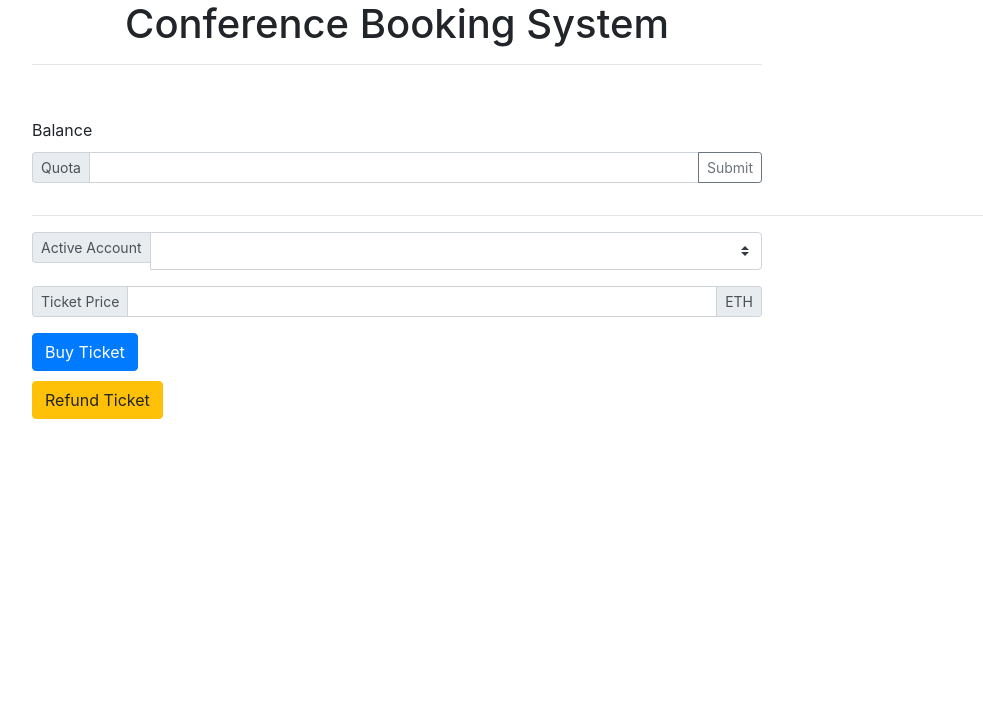
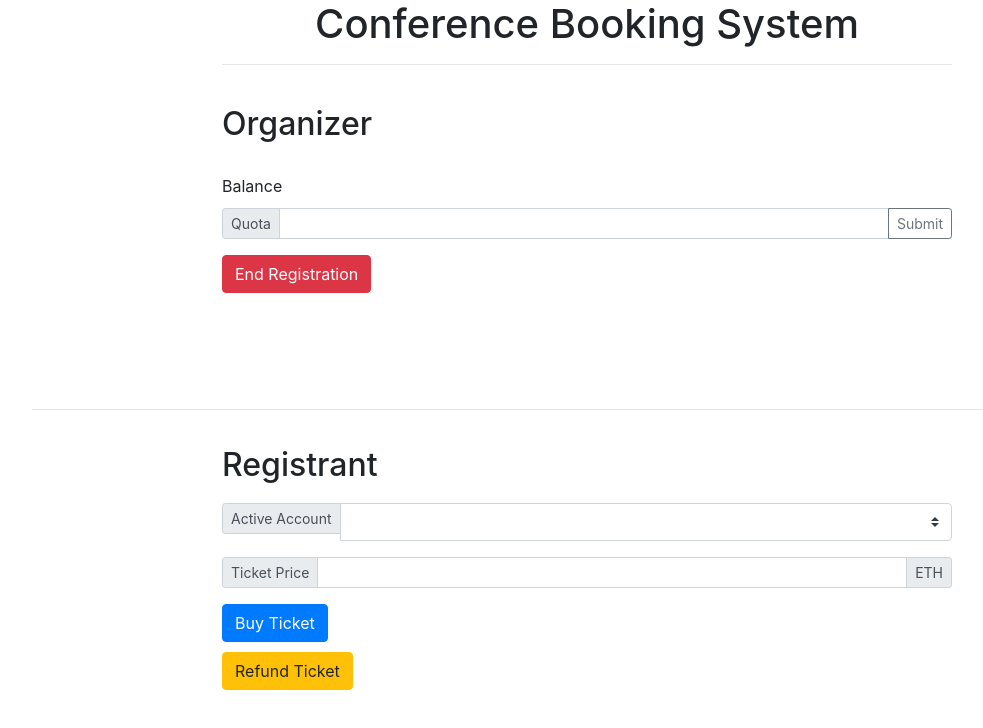
Before and after one commit to leftluoyi/conference, a plain HTML site: page src/index.html in a window 1280 px wide. Shown: the whole page, without its empty margins (53-1036 px from the left). Drawn offline with nearby package versions, Linux system fonts and the light colour scheme.

Commit message:
1. add end registrant button 2. optimize page

```diff
--- a/src/index.html
+++ b/src/index.html
@@ -11,42 +11,49 @@
   </head>
   <body>
     <div class="container">
-      <div class="row">
-        <div class="col-xs-12 col-sm-8 col-sm-push-2">
+      <div class="row justify-content-center">
+        <div class="col-8">
           <h1 class="text-center">Conference Booking System</h1>
           <hr/>
           <br/>
         </div>
       </div>
 
-      <div class="row">
-        <div class="col-xs-12 col-sm-8 col-sm-push-2">
+      <div class="row justify-content-center">
+        <div class="col-8">
+          <h2>Organizer</h2>
+        </div>
+      </div>
+      <div style="height:10px"></div>
+
+      <div class="row justify-content-center">
+        <div class="col-8">
           <span id="contract_address"></span>
         </div>
       </div>
-      <div class="row">
-        <div class="col-xs-12 col-sm-8 col-sm-push-2">
+      <div class="row justify-content-center">
+        <div class="col-8">
           <span id="organizer_address"></span>
         </div>
       </div>
 
       <div style="height:10px"></div>
 
-      <div class="row">
-        <div class="col-xs-12 col-sm-8 col-sm-push-2">
+      <div class="row justify-content-center">
+        <div class="col-8">
           <span id="num_registrant"></span>
         </div>
       </div>
-      <div class="row">
-        <div class="col-xs-12 col-sm-8 col-sm-push-2">
+      <div class="row justify-content-center">
+        <div class="col-8">
           <span id="balance">Balance</span>
         </div>
       </div>
 
       <div style="height:10px"></div>
 
-      <div class="row">
-        <div class="col-xs-12 col-sm-8 col-sm-push-2">
+      <div class="row justify-content-center">
+        <div class="col-8">
           <div class="input-group input-group-sm mb-3">
             <div class="input-group-prepend">
               <span class="input-group-text" id="inputGroup-sizing">Quota</span>
@@ -59,43 +66,57 @@
         </div>
       </div>
 
+      <div class="row justify-content-center">
+        <div class="col-8">
+          <button type="button" class="btn btn-danger" id="end_registration">End Registration</span>
+        </div>
+      </div>
+
+      <div style="height:100px"></div>
       <hr>
+      <div style="height:20px"></div>
+      <div class="row justify-content-center">
+        <div class="col-8">
+          <h2>Registrant</h2>
+        </div>
+      </div>
+      <div style="height:10px"></div>
 
-      <div class="row">
-        <div class="col-xs-12 col-sm-8 col-sm-push-2">
+      <div class="row justify-content-center">
+        <div class="col-8">
           <div class="input-group input-group-sm mb-3">
             <div class="input-group-prepend">
-              <span class="input-group-text" id="inputGroup-sizing">Active Account</span>
+              <span class="input-group-text">Active Account</span>
             </div>
             <select id="active_account" class="custom-select"></select>
           </div>
         </div>
       </div>
 
-      <div class="row">
-        <div class="col-xs-12 col-sm-8 col-sm-push-2">
+      <div class="row justify-content-center">
+        <div class="col-8">
           <div class="input-group input-group-sm mb-3">
             <div class="input-group-prepend">
-              <span class="input-group-text" id="inputGroup-sizing">Ticket Price</span>
+              <span class="input-group-text">Ticket Price</span>
             </div>
             <input id="price" type="text" class="form-control" aria-label="Default" aria-describedby="inputGroup-sizing-sm">
             <div class="input-group-append">
-              <span class="input-group-text" id="inputGroup-sizing">ETH</span>
+              <span class="input-group-text">ETH</span>
             </div>
           </div>
         </div>
       </div>
 
-      <div class="row">
-        <div class="col-12">
+      <div class="row justify-content-center">
+        <div class="col-8">
           <button type="button" class="btn btn-primary" id="buy_ticket">Buy Ticket</span>
         </div>
       </div>
 
       <div style="height:10px"></div>
 
-      <div class="row">
-        <div class="col-12">
+      <div class="row justify-content-center">
+        <div class="col-8">
           <button type="button" class="btn btn-warning" id="refund_ticket">Refund Ticket</span>
         </div>
       </div>
--- a/src/js/app.js
+++ b/src/js/app.js
@@ -19,11 +19,11 @@ $(document).ready(() => {
 
   $.getJSON('Conference.json', async (data) => {
     const ConferenceArtifact = data;
-    Conference = TruffleContract(ConferenceArtifact);
+    const Conference = TruffleContract(ConferenceArtifact);
     Conference.setProvider(web3Provider)
 
     // const conference = await Conference.new({from: accounts[0], gas: 1000000});
-    const conference = await Conference.at('0xfc342a5398592f8c6b97095c4aa606e0543fe427');
+    const conference = await Conference.at('0x563d46ce0e76fe1b326d01b72a250f870ca136e6');
     $('#contract_address').html("Contract is deployed at: " + conference.address)
     conference.organizer.call().then(organizer => {
       $('#organizer_address').html("Organizer address is: " + organizer)
@@ -51,6 +51,10 @@ $(document).ready(() => {
       conference.refundTicket(getActiveAccount(), ticketPrice, {from: accounts[0]})
       updateNumRegistrant(conference)
       updateContractBalance(conference)
+    })
+
+    $('#end_registration').click(() => {
+      conference.destroy({from: accounts[0]})
     })
 
 
```
Also changed, not shown: 1 other file.
